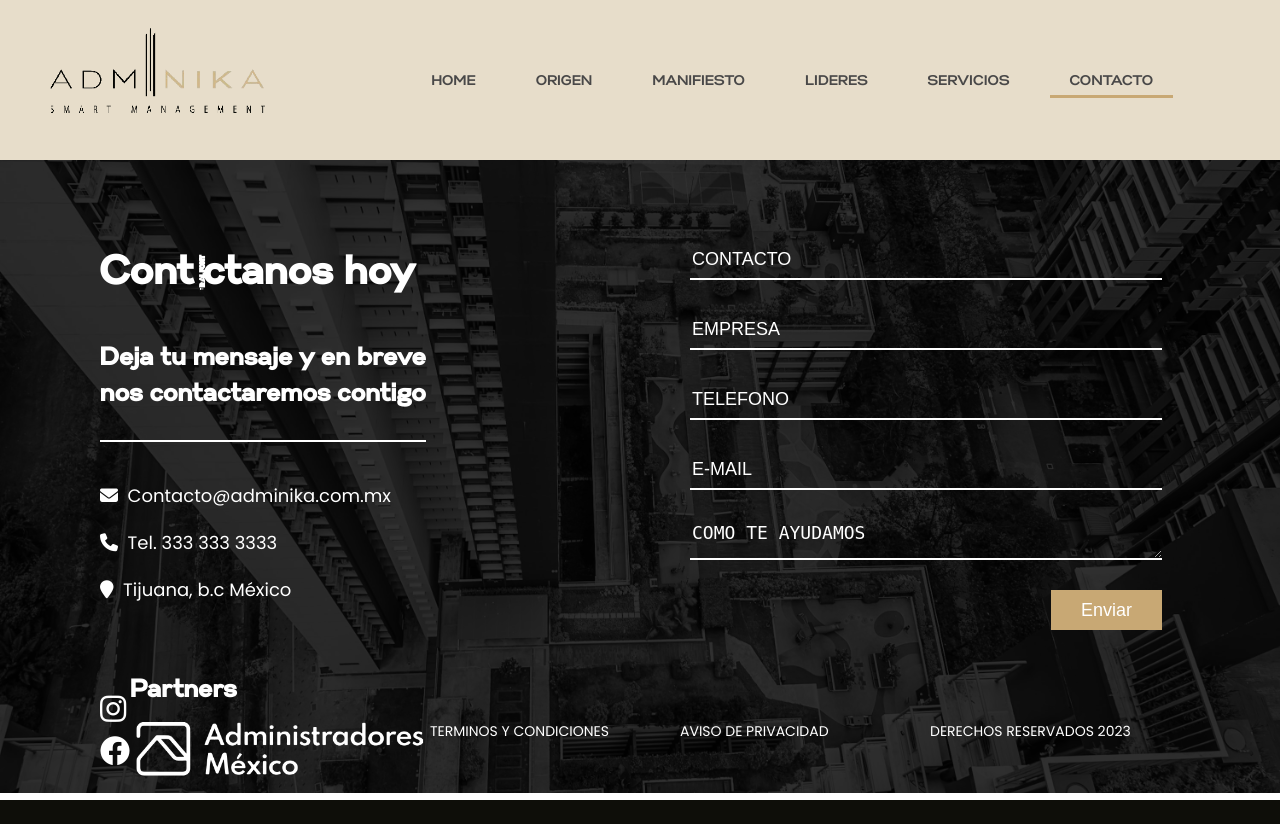
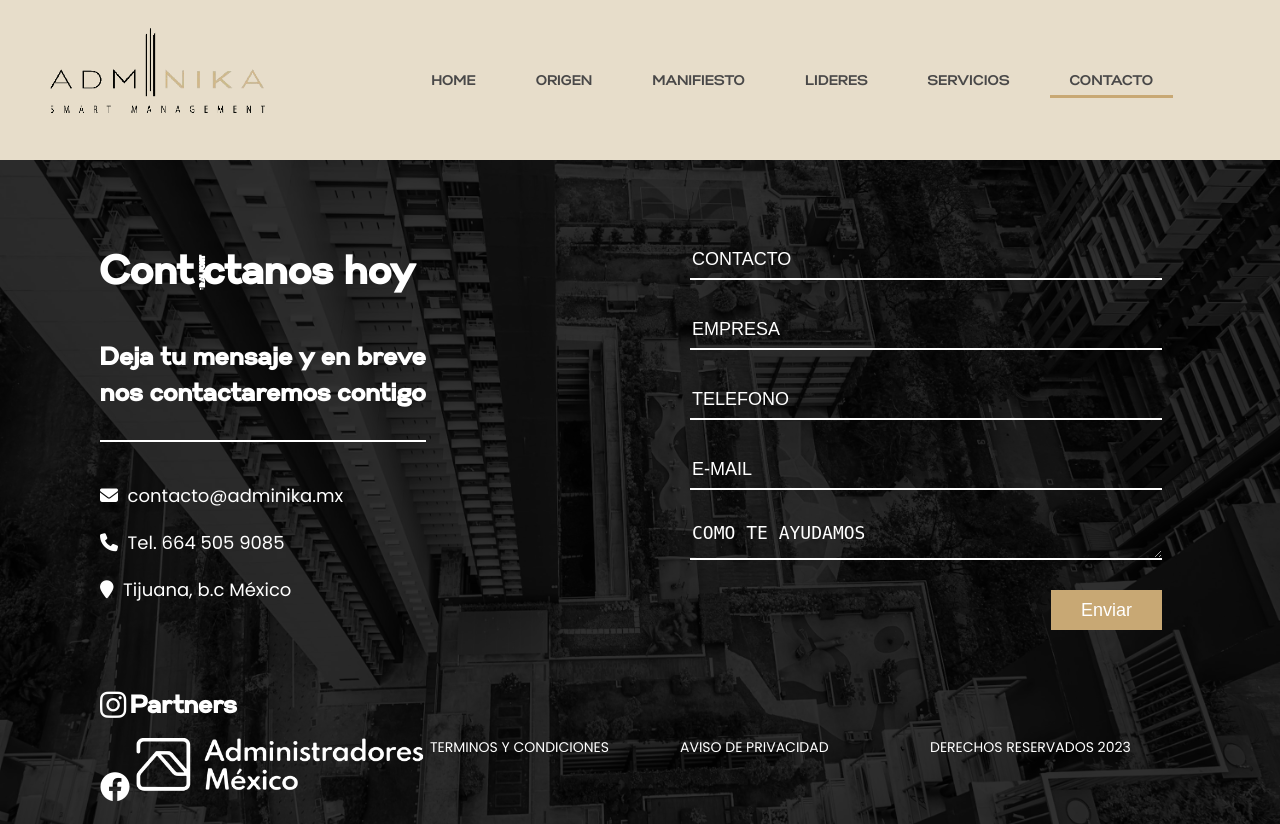
Before and after one commit to AleisterFox/adminika, a PHP site: page /contact.php in a window 1280 px wide. Before the commit the page ends 800 px from the top, so only its background shows below. Run offline with PHP 8.4, Linux system fonts and the light colour scheme; some libraries are stand-ins or nearby versions.

Commit message:
minor changes to contact page

```diff
--- a/contact.php
+++ b/contact.php
@@ -39,8 +39,8 @@
           <h2>Contáctanos hoy</h2>
           <h3>Deja tu mensaje y en breve <br> nos contactaremos contigo</h3>
           <div class="info">
-            <p><i class="fa-solid fa-envelope"></i>&nbsp; Contacto@adminika.com.mx</p>
-            <p><i class="fa-solid fa-phone"></i>&nbsp; Tel. 333 333 3333</p>
+            <a href="mailto:contacto@adminika.mx"><i class="fa-solid fa-envelope"></i>&nbsp; contacto@adminika.mx</a>
+            <p><i class="fa-solid fa-phone"></i>&nbsp; Tel. 664 505 9085</p>
             <p><i class="fa-solid fa-location-pin"></i>&nbsp; Tijuana, b.c México</p>
           </div>
         </div>
--- a/css/style.css
+++ b/css/style.css
@@ -746,6 +746,7 @@ button {
     font-size: 1.8rem;
     max-width: 12rem;
     align-self: flex-end;
+    cursor: pointer;
 }
 
 .container.contact h2 {
@@ -765,6 +766,12 @@ button {
     font-size: 1.8rem;
     margin: 2rem 0;
     color: white !important;
+}
+
+.container.contact a {
+    font-size: 1.8rem;
+    margin: 2rem 0;
+    color: white;
 }
 
 .container.contact .bottom {
```
